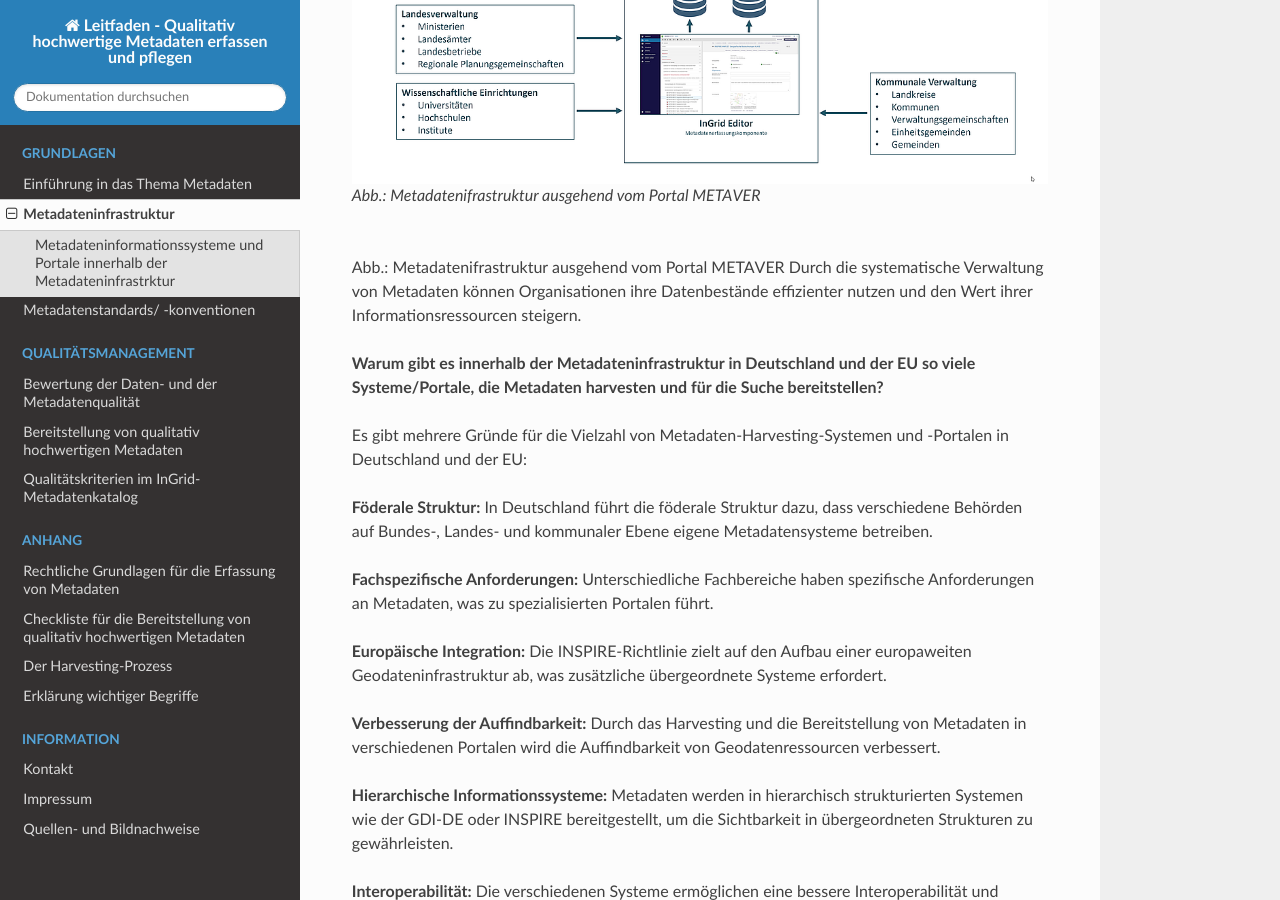
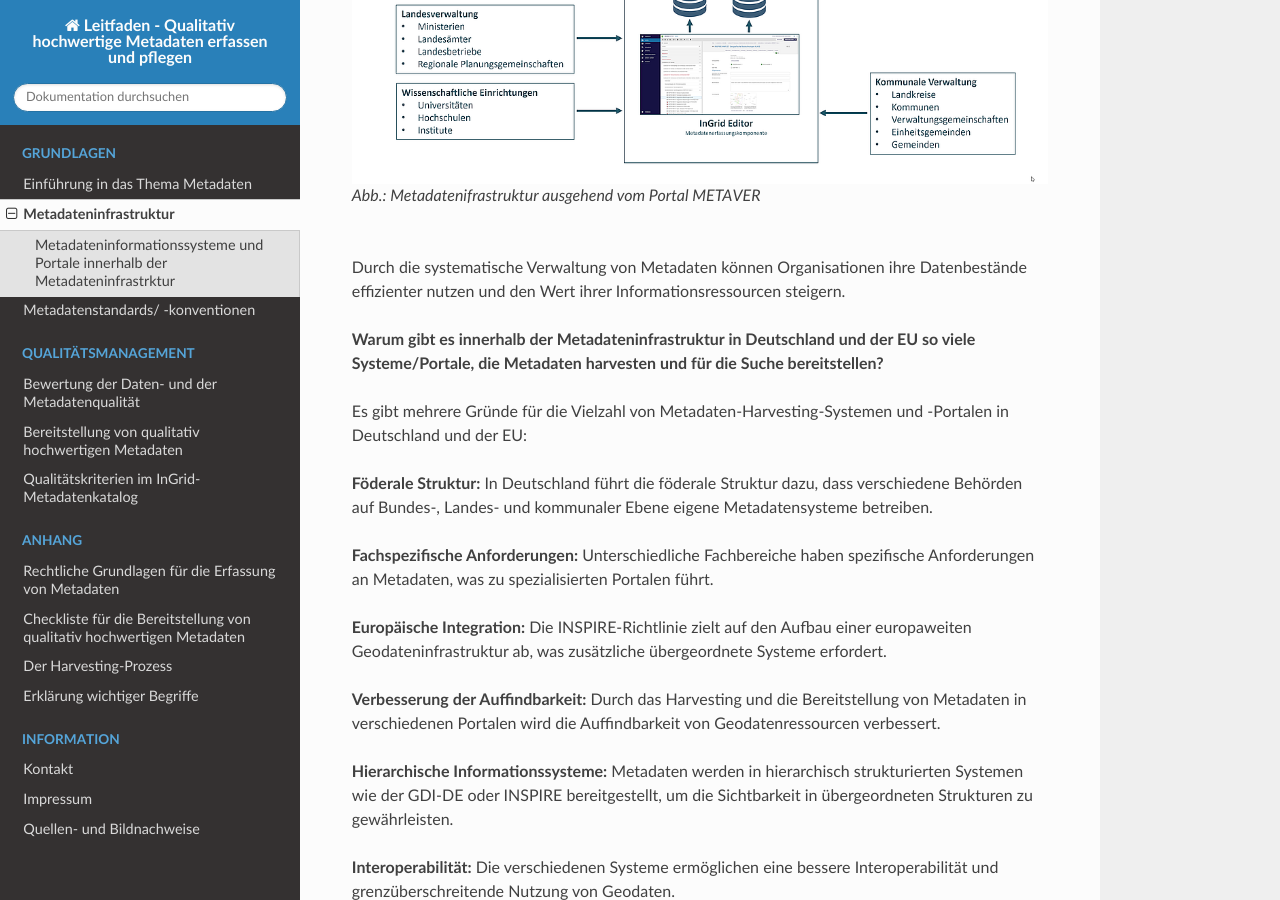
Before and after one commit to tomiwo/ingrid-mdk-st-high-quality-metadata, a Sphinx documentation site: the page built from docs/grundlagen/metadateninfrastruktur.rst, in a window 1280 px wide and 900 px high, scrolled down 859 px. Built offline with Sphinx 7.4.7 and the Read the Docs theme 3.1.0, drawn with Linux system fonts in a browser that asks for light colours.

Commit message:
Update metadateninfrastruktur.rst

```diff
--- a/docs/grundlagen/metadateninfrastruktur.rst
+++ b/docs/grundlagen/metadateninfrastruktur.rst
@@ -26,8 +26,6 @@ Eine typische Metadateninfrastruktur besteht aus den folgenden Elementen:
 
    Abb.: Metadatenifrastruktur ausgehend vom Portal METAVER
 
-
-Abb.: Metadatenifrastruktur ausgehend vom Portal METAVER
 Durch die systematische Verwaltung von Metadaten können Organisationen ihre Datenbestände effizienter nutzen und den Wert ihrer Informationsressourcen steigern.
 
 
```
